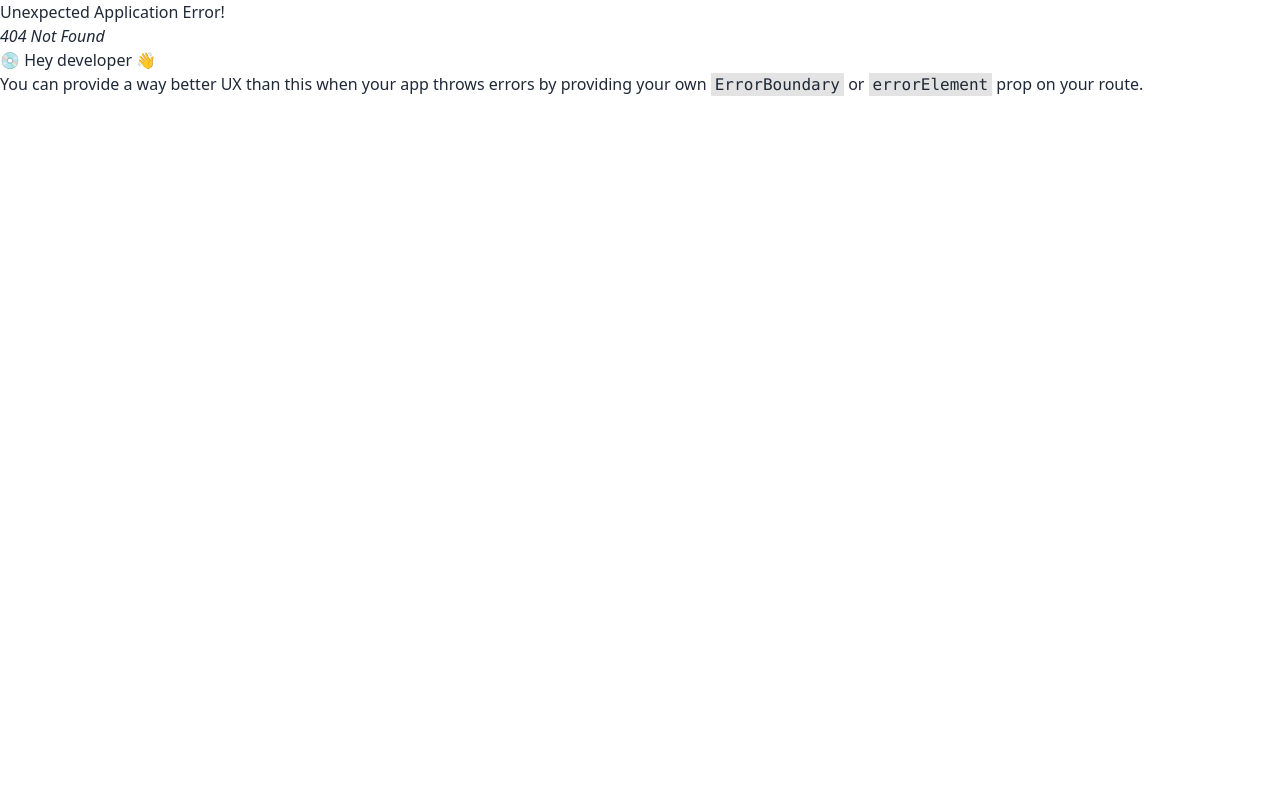
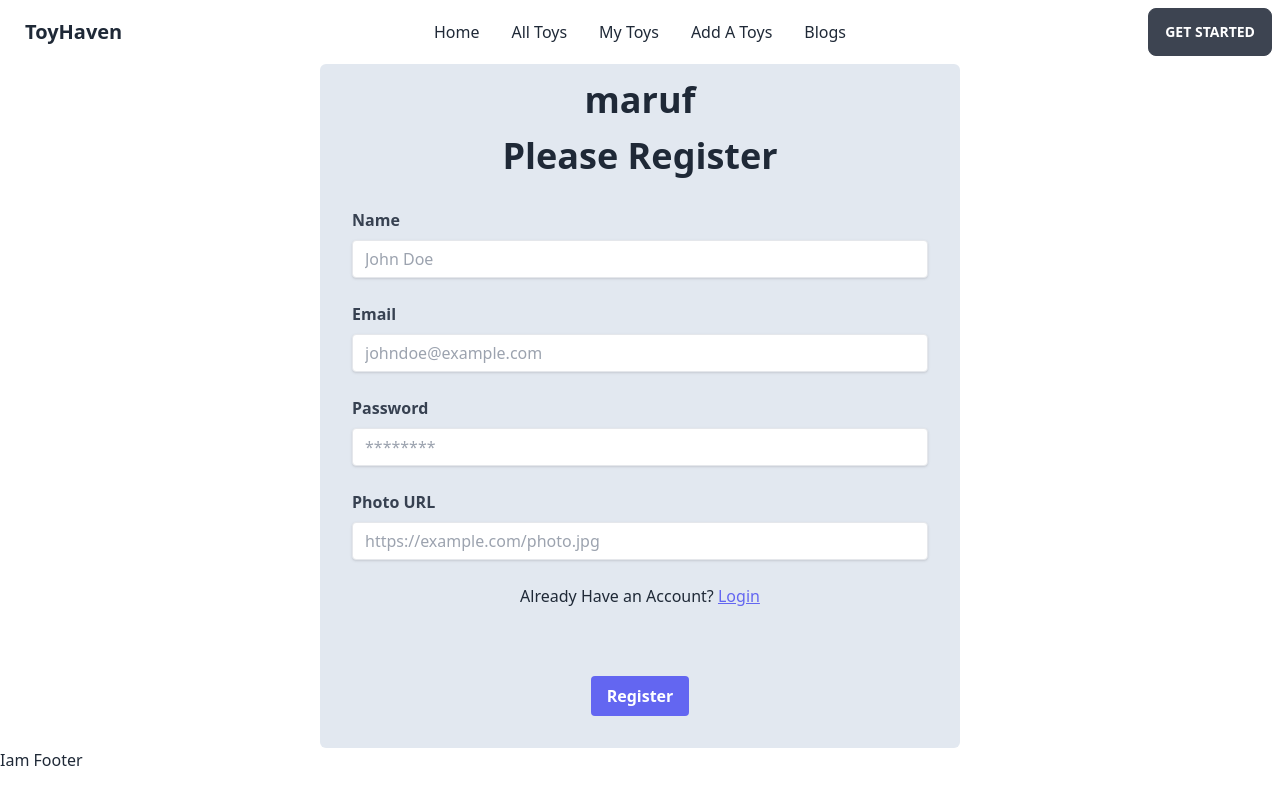
Before and after one commit to maufdev09/toy-haven-client, a React (Vite) app: page /registration in a window 1280 px wide. Before the commit this address had no page. Built offline with nearby package versions, Linux system fonts and the light colour scheme.

Commit message:
registration page done

```diff
--- a/src/main.jsx
+++ b/src/main.jsx
@@ -3,9 +3,12 @@ import ReactDOM from "react-dom/client";
 import { RouterProvider } from "react-router-dom";
 import "./index.css";
 import router from "./routs/Routs.jsx";
+import AuthProvider from "./providers/AuthProvider";
 
 ReactDOM.createRoot(document.getElementById("root")).render(
   <React.StrictMode>
-    <RouterProvider router={router} />
+    <AuthProvider>
+      <RouterProvider router={router} />
+    </AuthProvider>
   </React.StrictMode>
 );
--- /dev/null
+++ b/src/pages/Login/Login.jsx
@@ -0,0 +1,11 @@
+import React from "react";
+
+const Login = () => {
+  return (
+    <div>
+      <h3>login</h3>
+    </div>
+  );
+};
+
+export default Login;
--- /dev/null
+++ b/src/pages/Registration/Registration.jsx
@@ -0,0 +1,183 @@
+import React, { useContext } from "react";
+import { AuthContext } from "../../providers/AuthProvider";
+
+const RegisterForm = () => {
+  const { user } = useContext(AuthContext);
+
+  const [name, setName] = React.useState("");
+  const [email, setEmail] = React.useState("");
+  const [password, setPassword] = React.useState("");
+  const [photoUrl, setPhotoUrl] = React.useState("");
+  const [err, setErr] = React.useState("");
+
+  const handleSubmit = (event) => {
+    event.preventDefault();
+    // Handle form submission
+  };
+
+  return (
+    <div className="md:w-6/12  mx-auto bg-slate-200 rounded-md">
+      <h3 className="text-center text-4xl font-bold pt-4  ">{user}</h3>
+      <h3 className="text-center text-4xl font-bold pt-4  ">Please Register</h3>
+      <form onSubmit={handleSubmit} className="space-y-4 card-body">
+        <div>
+          <label htmlFor="name" className="block text-gray-700 font-bold mb-2">
+            Name
+          </label>
+          <input
+            id="name"
+            type="text"
+            value={name}
+            onChange={(event) => setName(event.target.value)}
+            placeholder="John Doe"
+            className="shadow appearance-none border rounded w-full py-2 px-3 text-gray-700 leading-tight focus:outline-none focus:shadow-outline"
+          />
+        </div>
+        <div>
+          <label htmlFor="email" className="block text-gray-700 font-bold mb-2">
+            Email
+          </label>
+          <input
+            id="email"
+            type="email"
+            value={email}
+            onChange={(event) => setEmail(event.target.value)}
+            placeholder="johndoe@example.com"
+            className="shadow appearance-none border rounded w-full py-2 px-3 text-gray-700 leading-tight focus:outline-none focus:shadow-outline"
+          />
+        </div>
+        <div>
+          <label
+            htmlFor="password"
+            className="block text-gray-700 font-bold mb-2"
+          >
+            Password
+          </label>
+          <input
+            id="password"
+            type="password"
+            value={password}
+            onChange={(event) => setPassword(event.target.value)}
+            placeholder="********"
+            className="shadow appearance-none border rounded w-full py-2 px-3 text-gray-700 leading-tight focus:outline-none focus:shadow-outline"
+          />
+        </div>
+        <div>
+          <label
+            htmlFor="photoUrl"
+            className="block text-gray-700 font-bold mb-2"
+          >
+            Photo URL
+          </label>
+          <input
+            id="photoUrl"
+            type="url"
+            value={photoUrl}
+            onChange={(event) => setPhotoUrl(event.target.value)}
+            placeholder="https://example.com/photo.jpg"
+            className="shadow appearance-none border rounded w-full py-2 px-3 text-gray-700 leading-tight focus:outline-none focus:shadow-outline"
+          />
+        </div>
+        <p className="pb-5 text-center">
+          Already Have an Account?{" "}
+          <a href="/login" className="text-indigo-500 underline">
+            Login
+          </a>
+        </p>
+        <p className="text-red-500 text-center">{err}</p>
+        <div className="flex items-center justify-center">
+          <button
+            type="submit"
+            className="bg-indigo-500 hover:bg-indigo-700 text-white font-bold py-2 px-4 rounded"
+          >
+            Register
+          </button>
+        </div>
+      </form>
+    </div>
+  );
+};
+
+export default RegisterForm;
+
+//  <form onSubmit={handleSubmit} className="space-y-4">
+// <div>
+//   <label
+//     htmlFor="name"
+//     className="block text-gray-700 font-bold mb-2"
+//   >
+//     Name
+//   </label>
+//   <input
+//     id="name"
+//     type="text"
+//     value={name}
+//     onChange={(event) => setName(event.target.value)}
+//     placeholder="John Doe"
+//     className="shadow appearance-none border rounded w-full py-2 px-3 text-gray-700 leading-tight focus:outline-none focus:shadow-outline"
+//   />
+// </div>
+// <div>
+//   <label
+//     htmlFor="email"
+//     className="block text-gray-700 font-bold mb-2"
+//   >
+//     Email
+//   </label>
+//   <input
+//     id="email"
+//     type="email"
+//     value={email}
+//     onChange={(event) => setEmail(event.target.value)}
+//     placeholder="johndoe@example.com"
+//     className="shadow appearance-none border rounded w-full py-2 px-3 text-gray-700 leading-tight focus:outline-none focus:shadow-outline"
+//   />
+// </div>
+// <div>
+//   <label
+//     htmlFor="password"
+//     className="block text-gray-700 font-bold mb-2"
+//   >
+//     Password
+//   </label>
+//   <input
+//     id="password"
+//     type="password"
+//     value={password}
+//     onChange={(event) => setPassword(event.target.value)}
+//     placeholder="********"
+//     className="shadow appearance-none border rounded w-full py-2 px-3 text-gray-700 leading-tight focus:outline-none focus:shadow-outline"
+//   />
+// </div>
+// <div>
+//   <label
+//     htmlFor="photoUrl"
+//     className="block text-gray-700 font-bold mb-2"
+//   >
+//     Photo URL
+//   </label>
+//   <input
+//     id="photoUrl"
+//     type="url"
+//     value={photoUrl}
+//     onChange={(event) => setPhotoUrl(event.target.value)}
+//     placeholder="https://example.com/photo.jpg"
+//     className="shadow appearance-none border rounded w-full py-2 px-3 text-gray-700 leading-tight focus:outline-none focus:shadow-outline"
+//   />
+// </div>
+// <p className="pb-5 text-center">
+//   Already Have an Account?{" "}
+//   <a href="/login" className="text-indigo-500 underline">
+//     Login
+//   </a>
+// </p>
+// <p className="text-red-500 text-center">{err}</p>
+// <div className="flex items-center justify-center">
+//   <button
+//     type="submit"
+//     className="bg-indigo-500 hover:bg-indigo-700 text-white font-bold py-2 px-4 rounded"
+//   >
+//     Register
+//   </button>
+// </div>
+// </form>
--- a/src/pages/Shared/Navbar/Navbar.jsx
+++ b/src/pages/Shared/Navbar/Navbar.jsx
@@ -3,7 +3,7 @@ import { Link } from "react-router-dom";
 
 const Navbar = () => {
   return (
-    <div className="navbar bg-base-100">
+    <div className=" navbar bg-base-100">
       <div className="navbar-start">
         <div className="dropdown">
           <label tabIndex={0} className="btn btn-ghost lg:hidden">
@@ -64,7 +64,7 @@ const Navbar = () => {
           </li>
         </ul>
       </div>
-      <div className="navbar-end">
+      <div className="navbar-end ">
         <a className="btn">Get started</a>
       </div>
     </div>
--- /dev/null
+++ b/src/providers/AuthProvider.jsx
@@ -0,0 +1,18 @@
+import { getAuth } from "firebase/auth";
+import app from "../firebase/firebase.config";
+import { createContext } from "react";
+
+const auth = getAuth(app);
+
+export const AuthContext = createContext(null);
+
+const AuthProvider = ({ children }) => {
+  const authInfo = {
+    user: "maruf",
+  };
+  return (
+    <AuthContext.Provider value={authInfo}>{children}</AuthContext.Provider>
+  );
+};
+
+export default AuthProvider;
```
Also changed, not shown: src/routs/Routs.jsx (+10 -0 lines).
